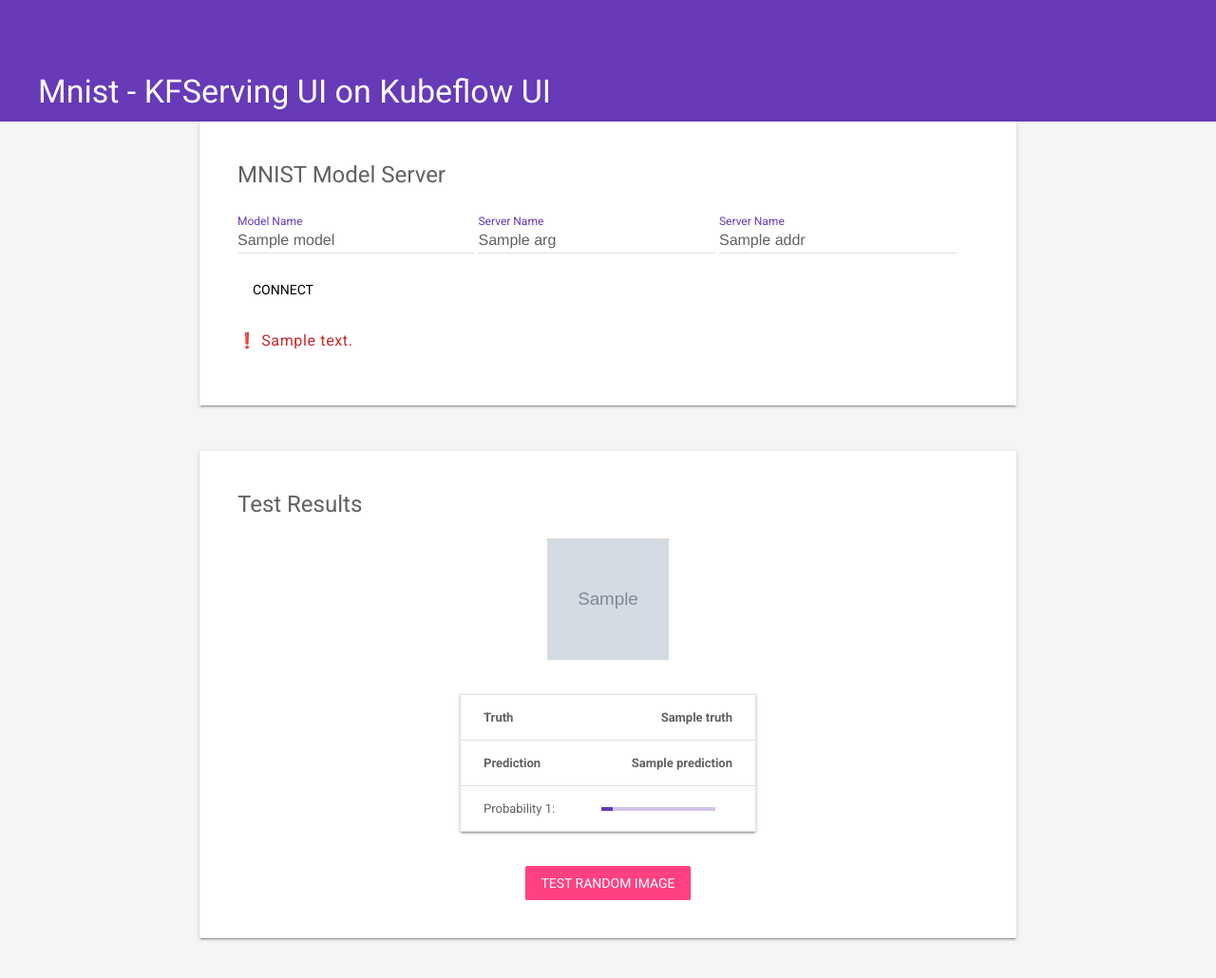
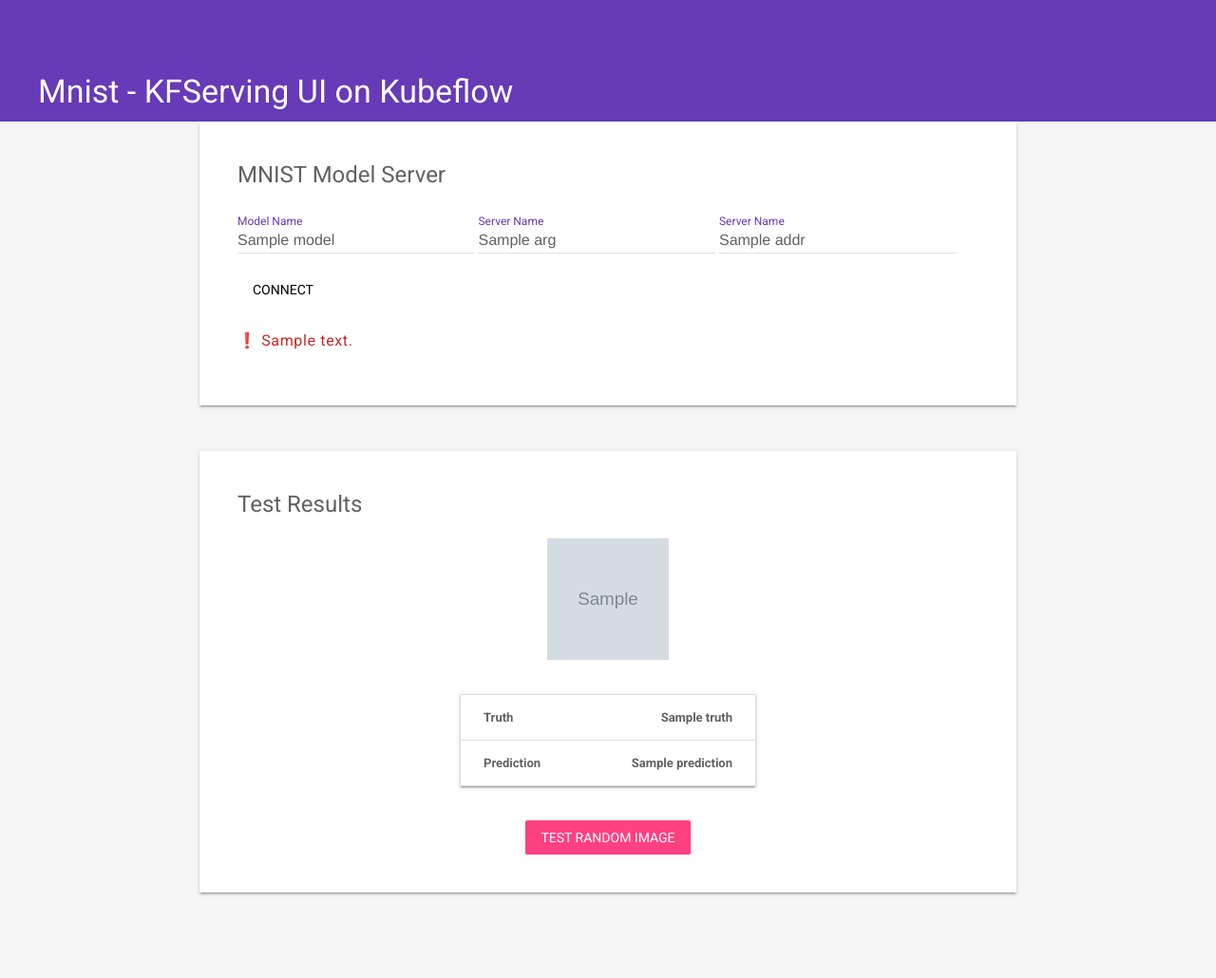
Before and after one commit to mojokb/handson-kubeflow, a Flask app: template pipeline/mnist_web_ui/templates/index.html in a window 1280 px wide. Shown: the top 1030 px of the page at 95% size. Run offline with Flask 2, Linux system fonts and the light colour scheme; the template is opened without the code that fills it: most values are stand-ins (such as "Sample title", 1, 10 or a date in 2020); grey boxes marked "Sample" are stand-in pictures.

Commit message:
Update index.html

```diff
--- a/pipeline/mnist_web_ui/templates/index.html
+++ b/pipeline/mnist_web_ui/templates/index.html
@@ -31,7 +31,7 @@
          <header class="mdl-layout__header mdl-layout__header--scroll mdl-color--primary">
             <div class="mdl-layout--large-screen-only mdl-layout__header-row"></div>
             <div class="mdl-layout__header-row">
-               <h3>Mnist - KFServing UI on Kubeflow UI</h3>
+               <h3>Mnist - KFServing UI on Kubeflow</h3>
             </div>
          </header>
          <main class="mdl-layout__content">
@@ -46,11 +46,11 @@
                            <label class="mdl-textfield__label" for="sample1">Model Name</label>
                         </div>
                         <div class="mdl-textfield mdl-js-textfield mdl-textfield--floating-label" style="width:250px">
-                           <input class="mdl-textfield__input" type="text" id="KFServing name" name="name" value="{{ args.name }}">
+                           <input class="mdl-textfield__input" type="text" id="server-name" name="name" value="{{ args.name }}">
                            <label class="mdl-textfield__label" for="sample1">Server Name</label>
                         </div>
                         <div class="mdl-textfield mdl-js-textfield mdl-textfield--floating-label" style="width:250px">
-                           <input class="mdl-textfield__input" type="text" id="Cluster IP" name="addr" value="{{ args.addr }}">
+                           <input class="mdl-textfield__input" type="text" id="server-addr" name="addr" value="{{ args.addr }}">
                            <label class="mdl-textfield__label" for="sample1">Server Name</label>
                         </div>
                         <button class="mdl-button mdl-js-button">Connect</button>
@@ -82,20 +82,6 @@
                               <td class="mdl-data-table__cell--non-numeric"><b>Prediction</b></td>
                               <td><b> {{ output.prediction }}</b></td>
                            </tr>
-                           {% for score in output.scores %}
-                           <tr>
-                              <td class="mdl-data-table__cell--non-numeric">Probability {{ score.index }}:</td>
-                              <td>
-                                 <div id="progressbar{{ score.index }}"
-                                    class="mdl-progress mdl-js-progress"
-                                    style="width:120;"></div>
-                                 <script language = "javascript">
-                                    document.querySelector('#progressbar{{ score.index }}').addEventListener('mdl-componentupgraded',
-                                    function() { this.MaterialProgress.setProgress({{ score.val * 100 }}); })
-                                 </script>
-                              </td>
-                           </tr>
-                           {% endfor %}
                         </tbody>
                      </table>
                      <br><br>
```
